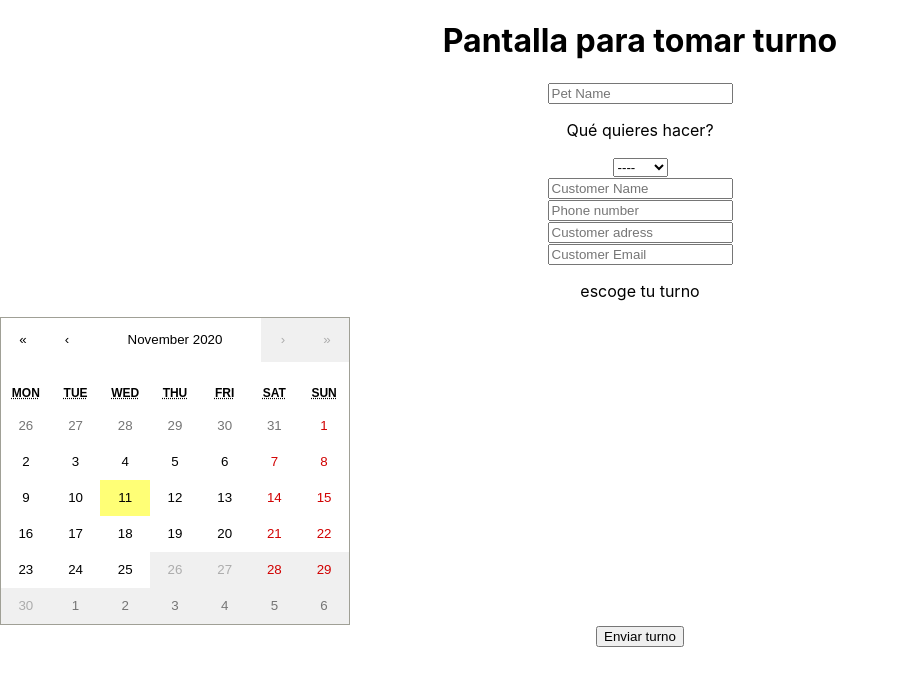
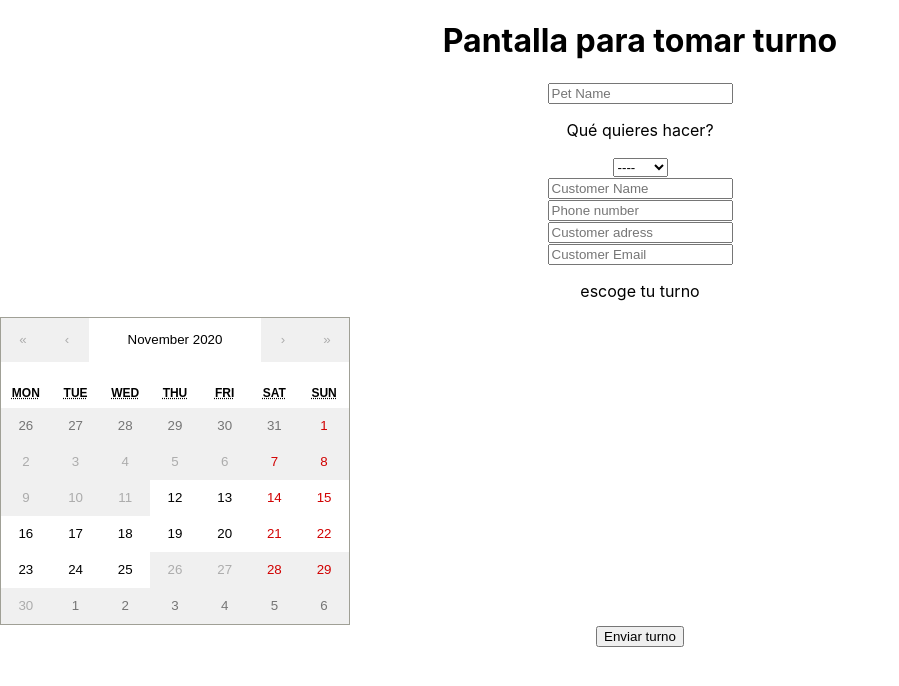
Before and after one commit to Ghazj/JotasPet, a React (Create React App) app in the folder src/front/jotaspet/: page /turnos in a window 1280 px wide. Shown: the top 686 px of the page, without its empty margins (0-899 px from the left). Built offline with nearby package versions, Linux system fonts and the light colour scheme; what apisauce would draw is missing.

Commit message:
El calendario se cambia a ser un componente Global de la app. en la pantalla consulta ya se puede cambiar los turnos mostrados con el calendar. por defecto muestra los del día de ejecución.

```diff
--- /dev/null
+++ b/src/front/jotaspet/src/globalComponents/calendar.js
@@ -0,0 +1,16 @@
+import React from 'react';
+import ReactCalendar from 'react-calendar';
+import 'react-calendar/dist/Calendar.css';
+
+class Calendar extends React.Component{
+
+    render(){
+        return(
+            <div className="calendar">
+                <ReactCalendar onClickDay = { this.props.onClickDay} maxDate = { this.props.maxDate } minDate = { this.props.minDate } />
+            </div>
+        )
+    }
+}
+
+export default Calendar;
--- a/src/front/jotaspet/src/screens/consulta/components/listado/listado.js
+++ b/src/front/jotaspet/src/screens/consulta/components/listado/listado.js
@@ -1,11 +1,32 @@
 import React from 'react';
 import './listado.css';
+
+
 class Listado extends React.Component{
+    constructor(props){
+        super(props)
+        this.state = {
+            fechaHoy: new Date()
+        }
+    }
+
+    maxDate(){
+        const twoWeeksInMiliseconds = 1209600033.2;
+        const fechaHoyEnMilisegundos = this.state.fechaHoy.getTime();
+        return twoWeeksInMiliseconds + fechaHoyEnMilisegundos;
+    }
+
+    minDate(){
+        const oneDayInMiliseconds = 86400000;
+        const fechaHoyEnMilisegundos = this.state.fechaHoy.getTime();
+        return oneDayInMiliseconds + fechaHoyEnMilisegundos;
+    }
+
     render(){
         return(
             <>
             <h1>Listado de turnos</h1>
-            {this.props.turnosHoy.map((turn, i)=>(
+            {this.props.turnosEnPantalla.map((turn, i)=>(
                     <div className="turnCard" key={i}>
                         <h1>{turn.petName} - {turn.work}</h1>
                         <h2>Dueño: {turn.customerName}</h2>
--- a/src/front/jotaspet/src/screens/consulta/consulta.js
+++ b/src/front/jotaspet/src/screens/consulta/consulta.js
@@ -1,42 +1,48 @@
 import React from 'react';
 import Listado from './components/listado/listado.js';
 import { fetchTurnosSelectDay } from '../../apis/fetchTurnosSelectDay.js';
-import Calendar from '../request/components/calendar/calendar.js';
+import Calendar from '../../globalComponents/calendar.js';
 
 class Consulta extends React.Component{
     constructor(props){
         super(props);
         this.state={
-            fecha: '',
-            day: 0,
-            date: 0,
-            month: 0,
-            year: 0,
-            turnosActuales: [],
-            turnosHoy: [],
-            selectDayTurns: [],
+            selectFecha: '',
+            turnosEnPantalla: [],
             fechaActual: new Date()
         }
+        this.onClickDay = this.onClickDay.bind(this);
     }
 
     fetchTurnosSelectDay = async (data) =>{
-        const res = await fetchTurnosSelectDay({fecha: "27-11-2020"});
-        this.setState({turnosHoy: res.data});
+        const res = await fetchTurnosSelectDay(data);
+        this.setState({turnosEnPantalla: res.data});
     }
 
     async componentDidMount() {
-        let fechaActual = String(this.state.fechaActual.getDate() + '-' + (this.state.fechaActual.getMonth() + 1) + '-' + this.state.fechaActual.getFullYear())
+        const fechaActual = String(this.state.fechaActual.getDate() + '-' + (this.state.fechaActual.getMonth() + 1) + '-' + this.state.fechaActual.getFullYear())
         this.fetchTurnosSelectDay({ fecha: fechaActual });
+    }
+
+    async onClickDay(value, e){
+        console.log(e)
+        console.log(value)
+        const selectFecha = new Date(value)
+        const date =  selectFecha.getDate();
+        const month = selectFecha.getMonth()+1;
+        const year = selectFecha.getFullYear();
+        this.setState({selectFecha: date+'-'+month+'-'+year});
+        this.fetchTurnosSelectDay({fecha: date+'-'+month+'-'+year});
     }
 
     render(){
         return(
             <>
-                <h1>Aquí Jota va a consultar los turnos.</h1>
+                <h1>{this.state.fechaActual.getDate() + '-' + (this.state.fechaActual.getMonth() + 1) + '-' + this.state.fechaActual.getFullYear()}</h1>
                 <h2>calendario para cambiar los turnos</h2>
-                <Calendar></Calendar>
+                <Calendar onClickDay = {this.onClickDay}></Calendar>
                 <h2>Listado de turnos</h2>
-                <Listado turnosHoy={this.state.turnosHoy}></Listado>
+                <Listado turnosEnPantalla={this.state.turnosEnPantalla}></Listado>
             </>
         )
     }
--- a/src/front/jotaspet/src/screens/request/components/calendar/calendar.js
+++ /dev/null
@@ -1,28 +0,0 @@
-import React from 'react';
-import ReactCalendar from 'react-calendar';
-import 'react-calendar/dist/Calendar.css';
-
-class Calendar extends React.Component{
-    constructor(){
-        super()
-        this.state = {
-            fechaHoy: new Date()
-        }
-    }
-
-    maxDate(){
-        const twoWeeksInMiliseconds = 1209600033.2;
-        const fechaHoyEnMilisegundos = this.state.fechaHoy.getTime();
-        return twoWeeksInMiliseconds + fechaHoyEnMilisegundos;
-    }
-
-    render(){
-        return(
-            <div className="calendar">
-                <ReactCalendar onClickDay = { this.props.onClickDay} maxDate = {new Date(this.maxDate())} />
-            </div>
-        )
-    }
-}
-
-export default Calendar;
--- a/src/front/jotaspet/src/screens/request/components/form/form.js
+++ b/src/front/jotaspet/src/screens/request/components/form/form.js
@@ -1,7 +1,29 @@
 import React from 'react'
-import Calendar from '../calendar/calendar.js';
+import Calendar from '../../../../globalComponents/calendar.js';
 
 class form extends React.Component{
+    constructor(props){
+        super(props)
+        this.state = {
+            fechaHoy: new Date()
+        }
+    }
+
+    maxDate(){
+        const twoWeeksInMiliseconds = 1209600033.2;
+        const fechaHoyEnMilisegundos = this.state.fechaHoy.getTime();
+        const maxDate = new Date(twoWeeksInMiliseconds + fechaHoyEnMilisegundos);
+        return maxDate;
+    }
+
+    minDate(){
+        const oneDayInMiliseconds = 86400000;
+        const fechaHoyEnMilisegundos = this.state.fechaHoy.getTime();
+        const minDate = new Date(oneDayInMiliseconds + fechaHoyEnMilisegundos)
+        return minDate;
+    }
+
+
     render(){
         return(
             <form onSubmit={this.props.handleSend}>
@@ -31,7 +53,7 @@ class form extends React.Component{
 
                 <div>
                     <p>escoge tu turno</p>
-                    <Calendar onClickDay = {this.props.onClickDay}/>
+                    <Calendar onClickDay = {this.props.onClickDay} maxDate = {this.maxDate()} minDate = {this.minDate()}/>
                 </div>
 
                 <button type="submit" onChange={this.props.handleChange} name="" className="">Enviar turno</button>
```
Also changed, not shown: src/front/jotaspet/src/screens/request/components/calendar/calendar.css (deleted).
